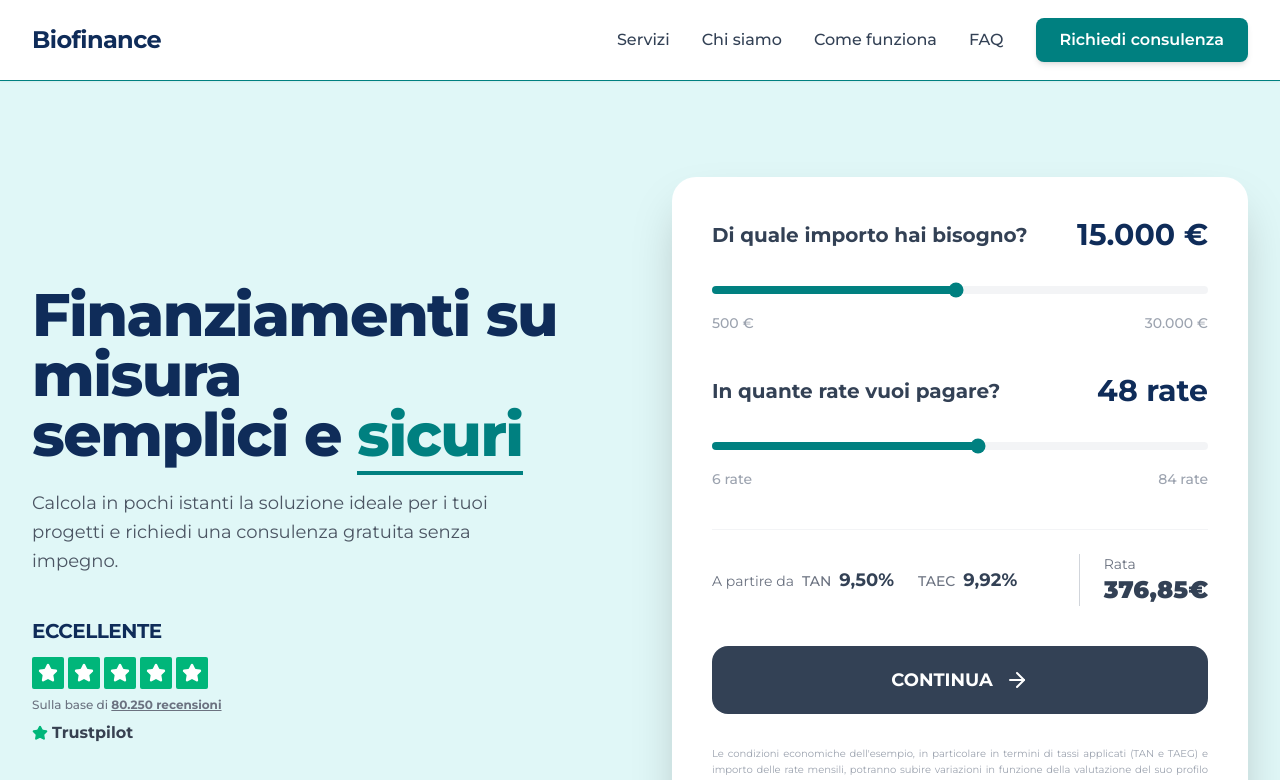
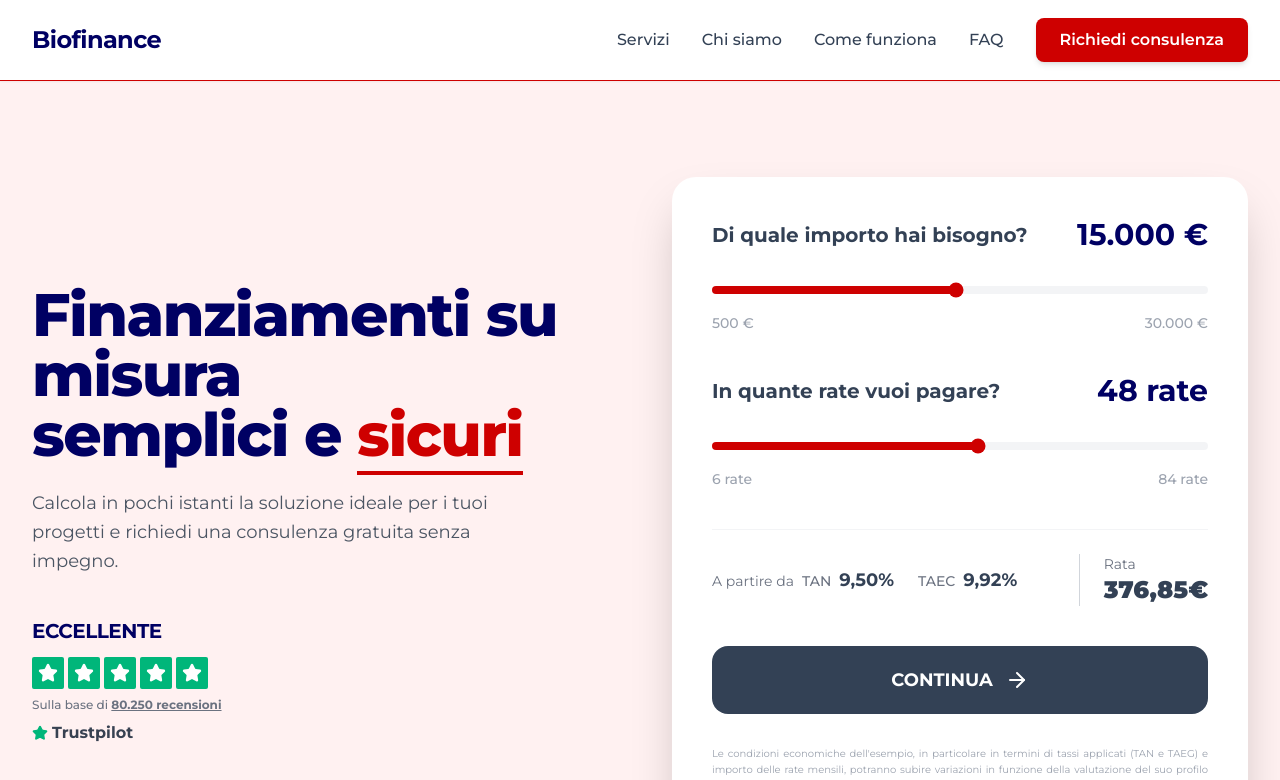
Before and after one commit to maddl-team/biofinance, a React (Vite) app: page / in a window 1280 px wide. Shown: the top 780 px of the page. Built offline with nearby package versions, Linux system fonts and the light colour scheme.

Commit message:
prova colore 1

```diff
--- a/src/components/sections/Hero.tsx
+++ b/src/components/sections/Hero.tsx
@@ -28,7 +28,7 @@ const Hero: React.FC = () => {
                     <div className="max-w-2xl text-center lg:text-left flex flex-col items-center lg:items-start">
                         <h1 className="text-4xl font-extrabold tracking-tight text-primary sm:text-5xl md:text-6xl mb-6">
                             Finanziamenti su misura <br />
-                            semplici e <span className="text-[#008080] border-b-4 border-[#008080]">sicuri</span>
+                            semplici e <span className="text-[#ce0000] border-b-4 border-[#ce0000]">sicuri</span>
                         </h1>
                         <p className="text-lg text-gray-600 mb-10 max-w-lg leading-relaxed">
                             Calcola in pochi istanti la soluzione ideale per i tuoi progetti e richiedi una consulenza gratuita senza impegno.
--- a/src/components/ui/LoanCalculator.tsx
+++ b/src/components/ui/LoanCalculator.tsx
@@ -39,7 +39,7 @@ const LoanCalculator: React.FC = () => {
                         onChange={(e) => setAmount(Number(e.target.value))}
                         className="w-full h-2 bg-gray-100 rounded-lg appearance-none cursor-pointer accent-secondary"
                         style={{
-                            background: `linear-gradient(to right, #008080 0%, #008080 ${(amount - 500) / (30000 - 500) * 100}%, #f3f4f6 ${(amount - 500) / (30000 - 500) * 100}%, #f3f4f6 100%)`
+                            background: `linear-gradient(to right, #ce0000 0%, #ce0000 ${(amount - 500) / (30000 - 500) * 100}%, #f3f4f6 ${(amount - 500) / (30000 - 500) * 100}%, #f3f4f6 100%)`
                         }}
                     />
                     <div className="flex justify-between text-sm text-gray-400 mt-3 font-medium">
@@ -67,7 +67,7 @@ const LoanCalculator: React.FC = () => {
                         onChange={(e) => setInstallments(Number(e.target.value))}
                         className="w-full h-2 bg-gray-100 rounded-lg appearance-none cursor-pointer accent-secondary"
                         style={{
-                            background: `linear-gradient(to right, #008080 0%, #008080 ${(installments - 6) / (84 - 6) * 100}%, #f3f4f6 ${(installments - 6) / (84 - 6) * 100}%, #f3f4f6 100%)`
+                            background: `linear-gradient(to right, #ce0000 0%, #ce0000 ${(installments - 6) / (84 - 6) * 100}%, #f3f4f6 ${(installments - 6) / (84 - 6) * 100}%, #f3f4f6 100%)`
                         }}
                     />
                     <div className="flex justify-between text-sm text-gray-400 mt-3 font-medium">
--- a/src/index.css
+++ b/src/index.css
@@ -4,14 +4,14 @@
 
 :root {
   /* Financial Trust Palette */
-  --color-primary: #0F2C59;
+  --color-primary: #000063;
   /* Deep Trust Blue */
-  --color-secondary: #008080;
-  /* Teal/Petrol */
-  --color-secondary-light: #E0F7F7;
-  /* Light derivative of Petrol */
-  --color-accent: #008080;
-  /* Soft Amber */
+  --color-secondary: #ce0000;
+  /* Rosso */
+  --color-secondary-light: #fff1f1;
+  /* Light derivative of Red */
+  --color-accent: #ce0000;
+  /* Rosso accents */
 
   --color-neutral-bg: #F8FAFC;
   /* Slate 50 */
```
Also changed, not shown: biofinance_prova_colore.jpg (added), 1 other file (tests, documents, lock files or other folders).
